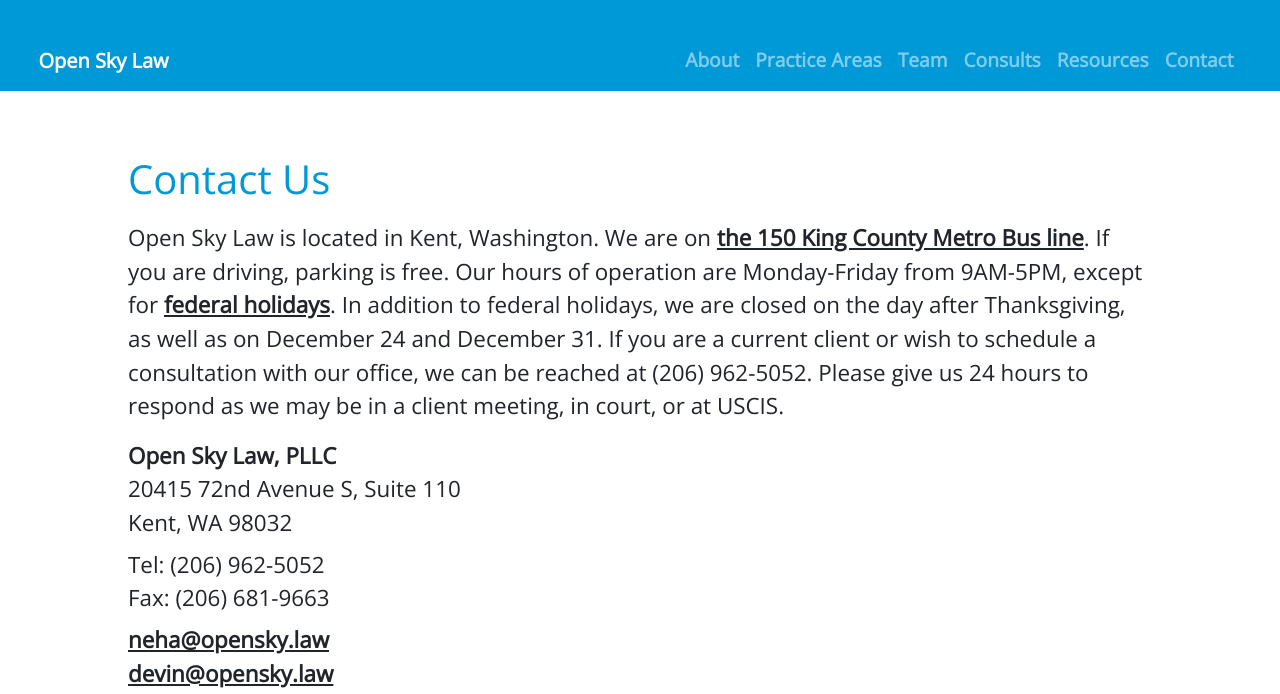
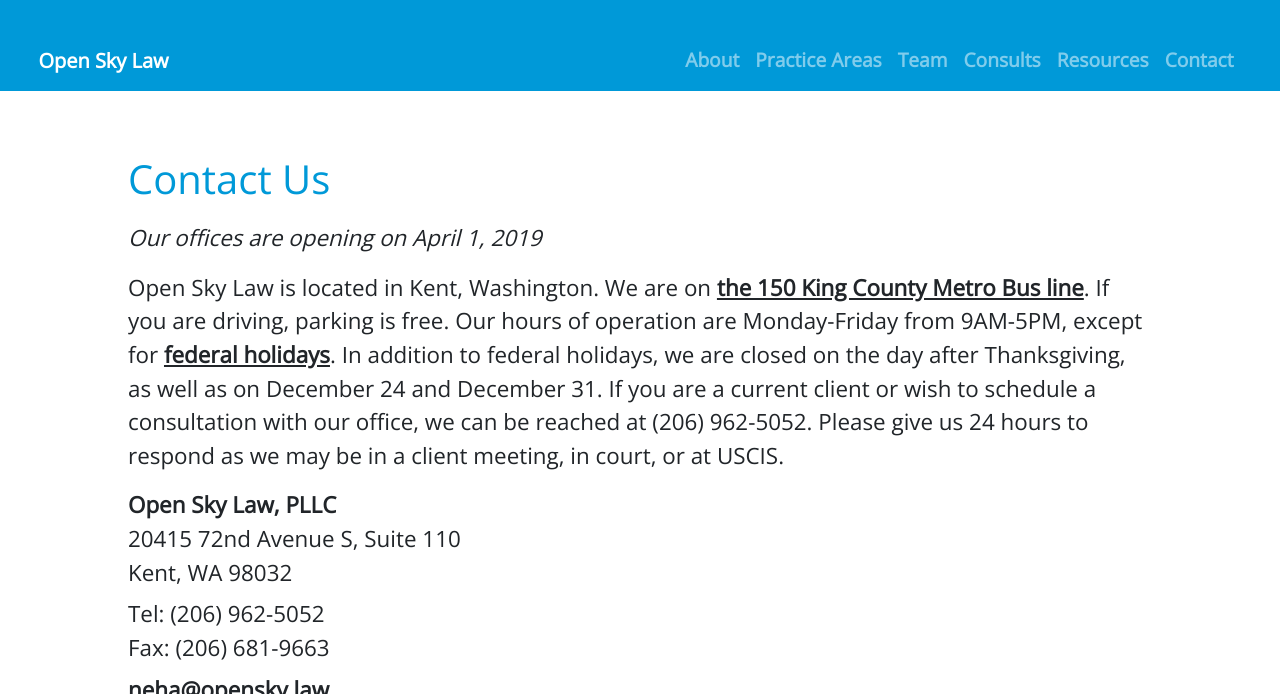
Before and after one commit to dtto/opensky, a Jekyll site: the page built from contact.md, in a window 1280 px wide and 900 px high, cut to the strip 0-694 px from the top of the window. Built offline with Jekyll 4.4.1, drawn with Linux system fonts in a browser that asks for light colours; nearby versions of some CDN libraries; some web fonts are replaced.

Commit message:
add opening date april 1 2019

```diff
--- a/contact.md
+++ b/contact.md
@@ -5,4 +5,6 @@ layout: contact
 
 # Contact Us
 
+*Our offices are opening on April 1, 2019*
+
 Open Sky Law is located in Kent, Washington. We are on [the 150 King County Metro Bus line](https://kingcounty.gov/depts/transportation/metro/schedules-maps/150.aspx). If you are driving, parking is free.  Our hours of operation are Monday-Friday from  9AM-5PM, except for [federal holidays](https://www.opm.gov/policy-data-oversight/snow-dismissal-procedures/federal-holidays/#url=2019). In addition to federal holidays, we are closed on the day after Thanksgiving, as well as on December 24 and December 31. If you are a current client or wish to schedule a consultation with our office, we can be reached at (206) 962-5052. Please give us 24 hours to respond as we may be in a client meeting, in court, or at USCIS.
```
